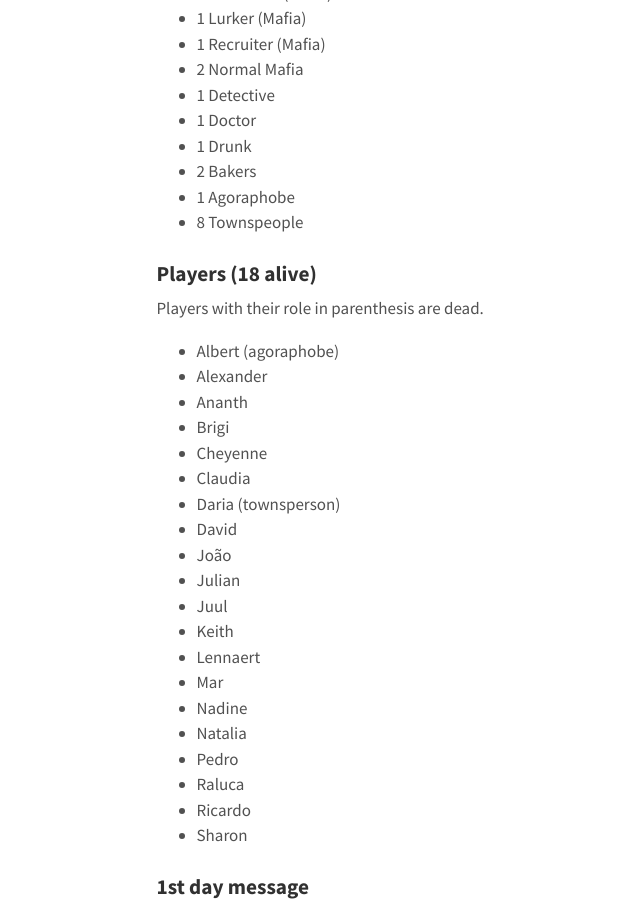
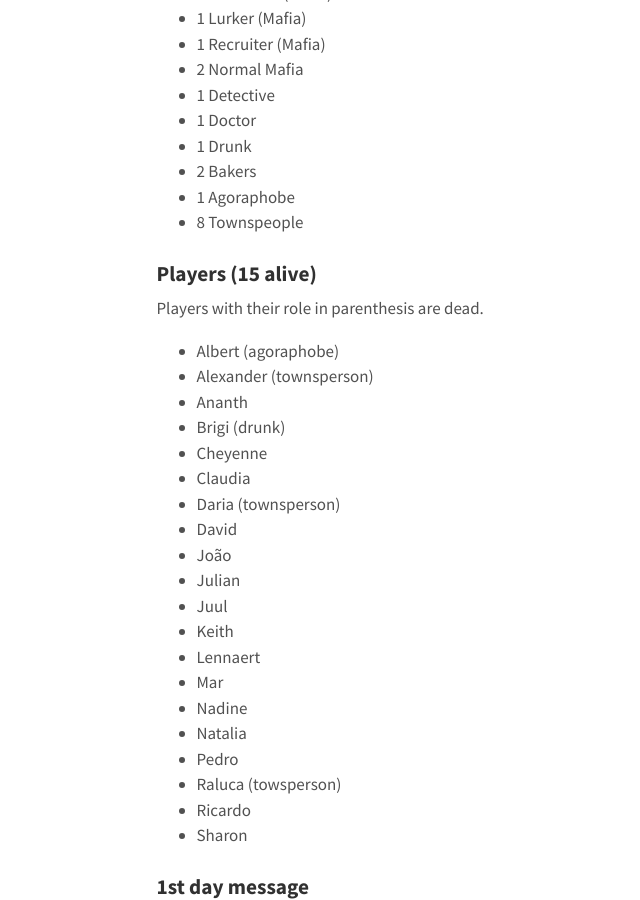
Before and after one commit to migueltorrescosta/migueltorrescosta.github.io, a Jekyll site: the page built from _posts/2020-04-02-Online-Mafia-Rulebook.md, in a window 1280 px wide and 900 px high, scrolled down 3756 px. Shown: the whole window, without its empty margins (186-826 px from the left). Built offline with Jekyll 4.4.1, drawn with Linux system fonts in a browser that asks for light colours; a script that is not in the unit is left out; some of the changed text lies outside the part shown.

Commit message:
Add Mafia 2.0 2nd night / 2nd day events

```diff
--- a/_posts/2020-04-02-Online-Mafia-Rulebook.md
+++ b/_posts/2020-04-02-Online-Mafia-Rulebook.md
@@ -66,14 +66,14 @@ We are currently in the day phase. Since there are 20 players, we need 11 votes
 - 1 Agoraphobe
 - 8 Townspeople
 
-### Players (18 alive)
+### Players (15 alive)
 
 Players with their role in parenthesis are dead.
 
 - Albert (agoraphobe)
-- Alexander
+- Alexander (townsperson)
 - Ananth
-- Brigi
+- Brigi (drunk)
 - Cheyenne
 - Claudia
 - Daria (townsperson)
@@ -87,7 +87,7 @@ Players with their role in parenthesis are dead.
 - Nadine
 - Natalia
 - Pedro
-- Raluca
+- Raluca (towsperson)
 - Ricardo
 - Sharon
 
```
